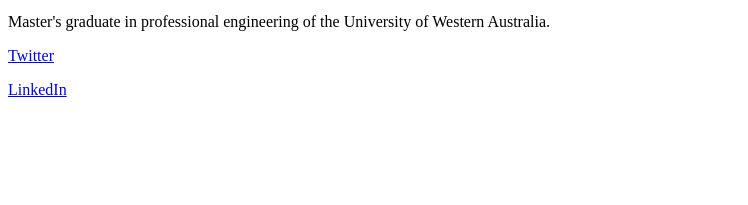
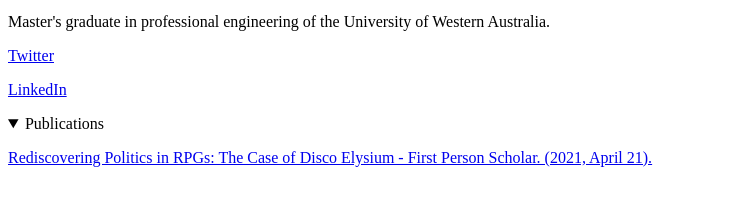
Before and after one commit to SzozdaK/szozdak.github.io, a plain HTML site: page index.html in a window 1280 px wide. Shown: the part 101-306 px from the top of the page, without its empty margins (0-748 px from the left). Drawn offline with Linux system fonts and the light colour scheme.

Commit message:
Update index.html
Added publications section.

```diff
--- a/index.html
+++ b/index.html
@@ -6,5 +6,9 @@
   <p>Master's graduate in professional engineering of the University of Western Australia.</p>
   <p><a href="https://twitter.com/kacper_szozda">Twitter</a> </p>
   <p><a href="https://linkedin.com/in/kacper-szozda">LinkedIn</a> </p>
+  <details open>
+    <summary>Publications</summary>
+    <p><a href="http://www.firstpersonscholar.com/rediscovering-politics-in-rpgs/">Rediscovering Politics in RPGs: The Case of Disco Elysium - First Person Scholar. (2021, April 21).</a> </p>
+  </details>
 </body>
 </html>
```
